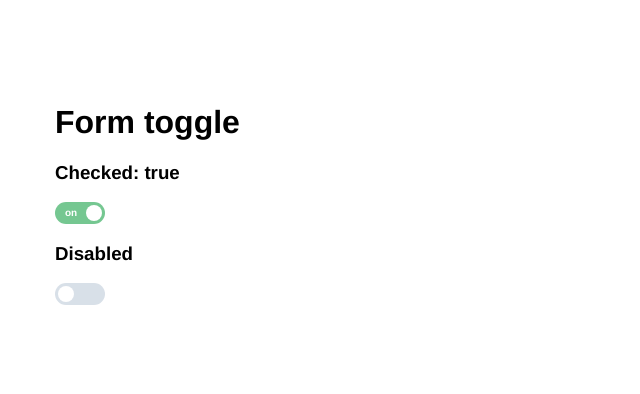
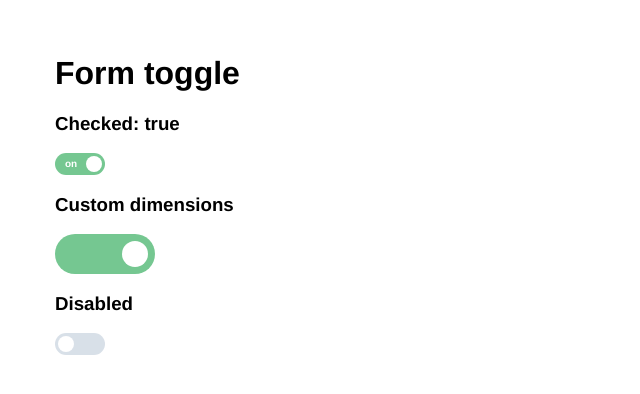
Before and after one commit to odyzeo/form-toggle, a Vue app: page / in a window 1280 px wide. Shown: the part 206-600 px from the top of the page, without its empty margins (0-640 px from the left). Built offline with nearby package versions, Linux system fonts and the light colour scheme.

Commit message:
Fix reactivity

```diff
--- a/src/App.vue
+++ b/src/App.vue
@@ -6,10 +6,7 @@
             <h1 class="text-center">Form toggle</h1>
 
             <h3>Checked: {{ checked }}</h3>
-            <form-toggle
-                v-model="checked"
-                :labels="true"
-            >
+            <form-toggle v-model="checked">
                 <template #checked>
                     on
                 </template>
@@ -17,6 +14,14 @@
                     off
                 </template>
             </form-toggle>
+
+            <h3>Custom dimensions</h3>
+            <form-toggle
+                v-model="checked"
+                :width="100"
+                :height="40"
+                :margin="7"
+            ></form-toggle>
 
             <h3>Disabled</h3>
             <form-toggle
--- a/src/components/FormToggle.vue
+++ b/src/components/FormToggle.vue
@@ -117,6 +117,11 @@ export default {
             };
         },
     },
+    watch: {
+        value(v) {
+            this.toggled = !!v;
+        },
+    },
     methods: {
         toggle(event) {
             this.toggled = !this.toggled;
```
